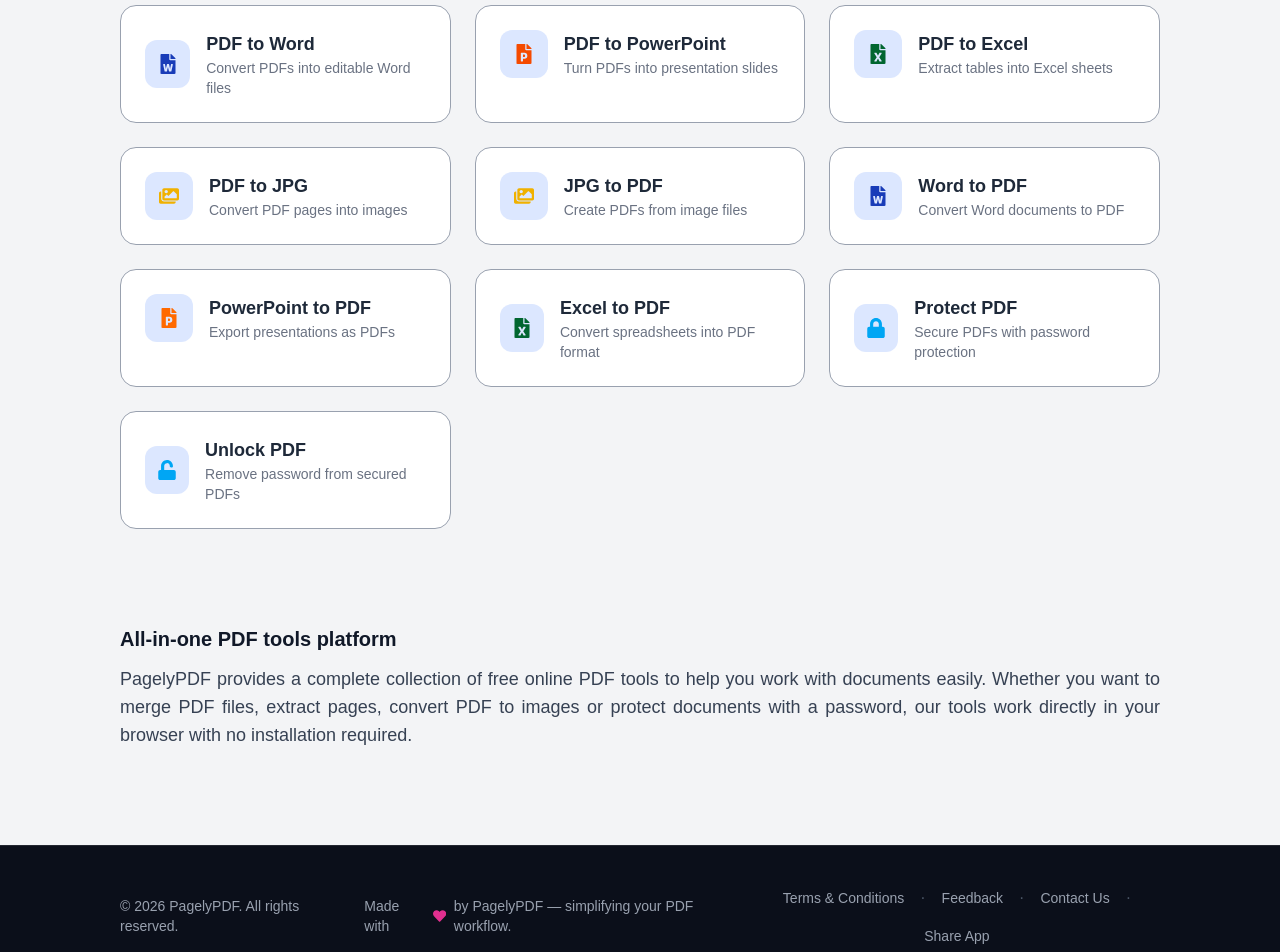
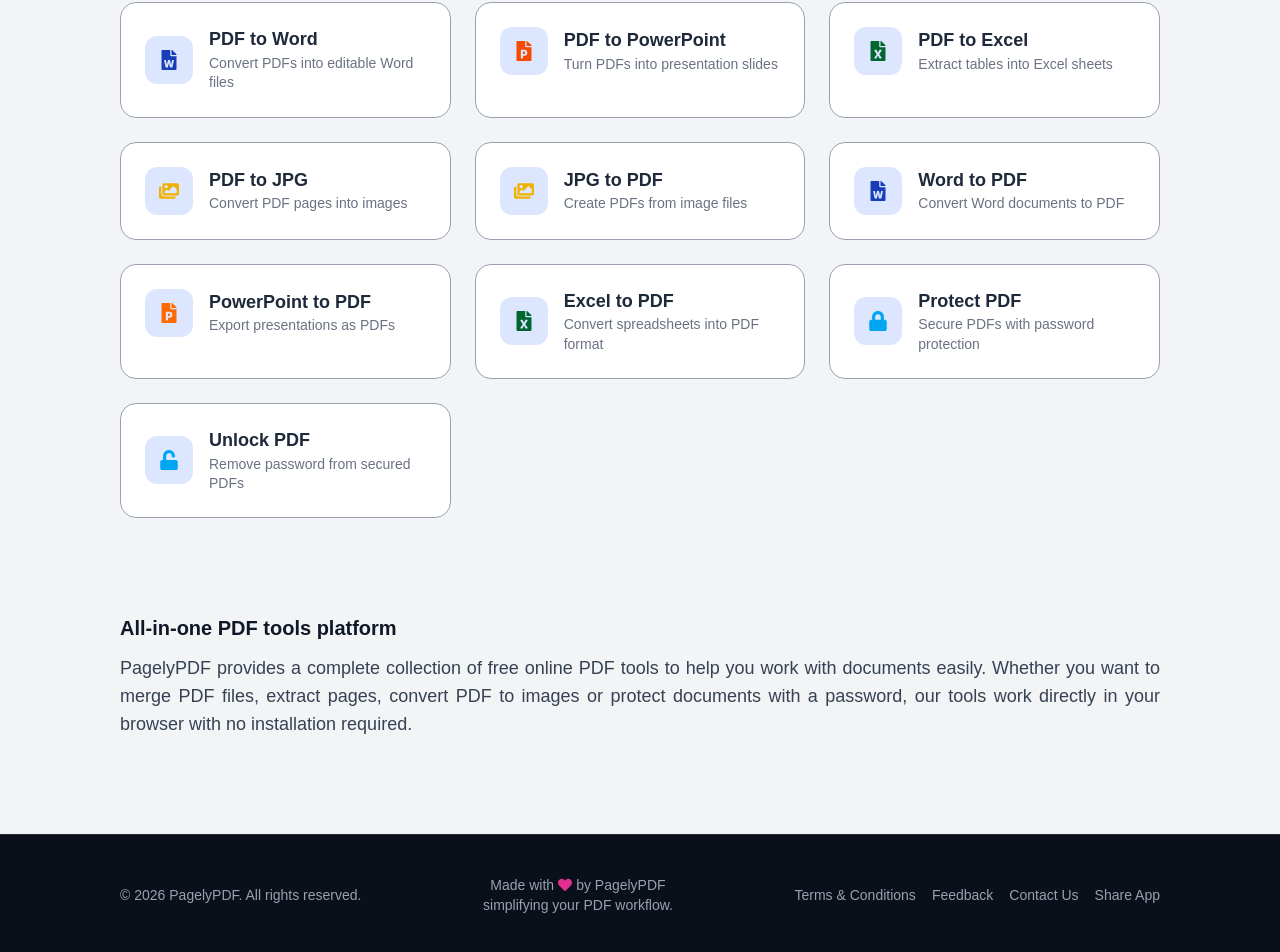
Before and after one commit to Panchal-Bhavesh/pdf-tools-platform, a Next.js app: page / in a window 1280 px wide. Shown: the part 693-1645 px from the top of the page. Built offline with nearby package versions, Linux system fonts and the light colour scheme; a web font is replaced by a local one.

Commit message:
fix:resolved issue related to the footer responsiveness

```diff
--- a/app/globals.css
+++ b/app/globals.css
@@ -2,8 +2,20 @@
 
 .container {
   max-width: 100%;
-  width: 81.25vw;
+  width: 92%;
   margin: 0 auto;
+}
+
+@media (min-width: 640px) {
+  .container {
+    width: 88%;
+  }
+}
+
+@media (min-width: 1024px) {
+  .container {
+    width: 81.25%;
+  }
 }
 
 html {
--- a/components/Footer.tsx
+++ b/components/Footer.tsx
@@ -13,39 +13,39 @@
   return (
     <>
       <footer className="w-full bg-[#0B0F1A] border-t border-white/10 mt-24">
-        <div className="container py-10 flex flex-col md:flex-row gap-4 justify-between items-center mx-auto">
-          <p className="text-sm text-gray-400">
+        <div className="container py-8 sm:py-10 flex flex-col lg:flex-row gap-5 lg:gap-4 justify-between items-center mx-auto">
+          <p className="text-sm text-gray-400 text-center lg:text-left shrink-0">
             © {new Date().getFullYear()} PagelyPDF. All rights reserved.
           </p>
 
-          <div className="flex flex-col sm:flex-row items-center gap-1 sm:gap-2 text-sm text-gray-400">
-            <span>Made with</span>
-            <FaHeart className="text-pink-500 animate-pulse" />
-            <span>by PagelyPDF — simplifying your PDF workflow.</span>
+          <div className="flex flex-col items-center text-sm text-gray-400 text-center">
+            <div className="flex flex-row items-center gap-1">
+              <span>Made with</span>
+              <FaHeart className="text-pink-500 animate-pulse" />
+              <span>by PagelyPDF</span>
+            </div>
+            <span>simplifying your PDF workflow.</span>
           </div>
 
-          <div className="flex flex-wrap justify-center items-center gap-2 sm:gap-4">
+          <div className="flex flex-wrap justify-center items-center gap-x-4 gap-y-2 shrink-0 lg:justify-end">
             <button
               onClick={() => setOpenTerms(true)}
               className="text-sm text-gray-400 hover:text-white transition cursor-pointer"
             >
               Terms &amp; Conditions
             </button>
-            <span className="text-gray-600">·</span>
             <button
               onClick={() => openFeedback()}
               className="text-sm text-gray-400 hover:text-white transition cursor-pointer"
             >
               Feedback
             </button>
-            <span className="text-gray-600">·</span>
             <button
               onClick={() => setOpenContact(true)}
               className="text-sm text-gray-400 hover:text-white transition cursor-pointer"
             >
               Contact Us
             </button>
-            <span className="text-gray-600">·</span>
             <button
               onClick={() => {
                 if (navigator.share) {
--- a/components/HomeClient.tsx
+++ b/components/HomeClient.tsx
@@ -40,24 +40,26 @@
           </button>
         ))}
       </section>
-      <section className="grid sm:grid-cols-2 md:grid-cols-3 gap-6 mt-12">
+      <section className="grid sm:grid-cols-2 md:grid-cols-3 gap-4 sm:gap-5 md:gap-6 mt-12">
         {filteredTools.map((tool) => {
           const Icon = tool.icon;
           return (
             <Link
               key={tool.name}
               href={tool.path}
-              className="p-6 rounded-2xl border border-gray-400 hover:shadow-xl hover:scale-[1.02] transition-transform bg-white "
+              className="p-4 sm:p-5 md:p-6 rounded-2xl border border-gray-400 hover:shadow-xl hover:scale-[1.02] active:scale-[1.02] transition-transform bg-white"
             >
-              <div className="flex items-center gap-4">
-                <div className="w-12 h-12 flex items-center justify-center rounded-xl bg-blue-600/15">
-                  <Icon className={`${tool.color} text-xl`} />
+              <div className="flex items-center gap-3 sm:gap-4">
+                <div className="w-10 h-10 sm:w-12 sm:h-12 flex items-center justify-center rounded-xl bg-blue-600/15 shrink-0">
+                  <Icon className={`${tool.color} text-base sm:text-xl`} />
                 </div>
-                <div>
-                  <h2 className="text-lg font-semibold text-gray-800">
+                <div className="min-w-0">
+                  <h2 className="text-base sm:text-lg font-semibold text-gray-800 leading-snug">
                     {tool.name}
                   </h2>
-                  <p className="text-sm text-gray-500">{tool.desc}</p>
+                  <p className="text-xs sm:text-sm text-gray-500 mt-0.5 leading-snug">
+                    {tool.desc}
+                  </p>
                 </div>
               </div>
             </Link>
@@ -68,7 +70,7 @@
         <h2 className="text-xl text-gray-900 font-semibold mb-3">
           All-in-one PDF tools platform
         </h2>
-        <p className="mt-3 font-medium text-base sm:text-lg text-justify text-gray-700">
+        <p className="mt-3 font-medium text-base sm:text-lg text-left sm:text-justify text-gray-700">
           PagelyPDF provides a complete collection of free online PDF tools to
           help you work with documents easily. Whether you want to merge PDF
           files, extract pages, convert PDF to images or protect documents with
```
